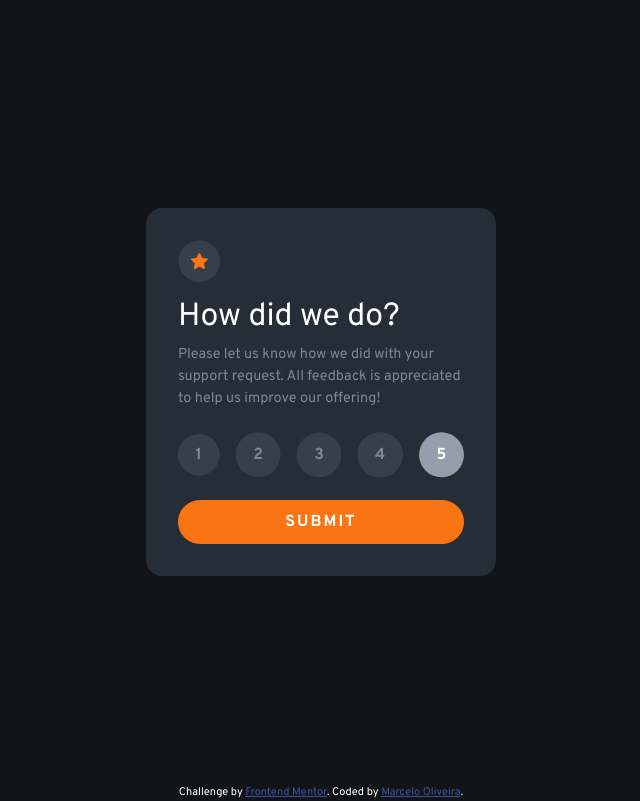
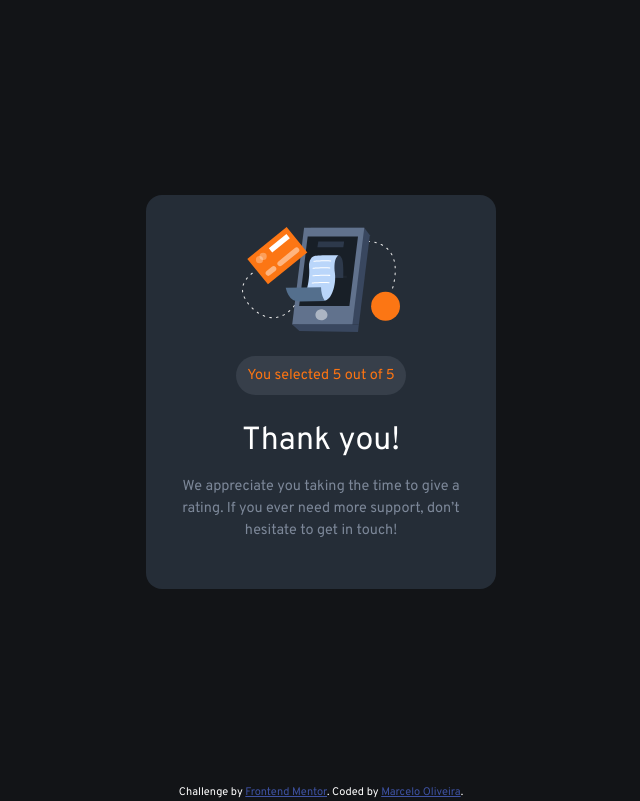
Before and after one commit to heiderick13/interactive-rating-component, a plain HTML site: page index.html in a window 1280 px wide. Both pictures are taken after a click on the button "SUBMIT". Shown: the whole page, without its empty margins (319-959 px from the left). Drawn offline with nearby package versions, Linux system fonts and the light colour scheme.

Commit message:
scripts ok

```diff
--- a/index.html
+++ b/index.html
@@ -36,16 +36,11 @@
           is appreciated to help us improve our offering!
         </p>
         <div id="ratings">
-          <!-- <span id="rating1">1</span>
-          <span id="rating2">2</span>
-          <span id="rating3">3</span>
-          <span id="rating4">4</span>
-          <span id="rating5">5</span> -->
           <input type="radio" name="ratings" id="um" value="1" />
           <label for="um">1</label>
           <input type="radio" name="ratings" id="dois" value="2" />
           <label for="dois">2</label>
-          <input type="radio" name="ratings" id="tres" value="6" />
+          <input type="radio" name="ratings" id="tres" value="3" />
           <label for="tres">3</label>
           <input type="radio" name="ratings" id="quatro" value="4" />
           <label for="quatro">4</label>
--- a/src/main.js
+++ b/src/main.js
@@ -0,0 +1,34 @@
+const radioBtns = document.querySelectorAll("input[name='ratings']");
+
+const submitRating = document
+  .querySelector("#btn")
+  .addEventListener("click", () => {
+    checkRadioBtns();
+    let ratingValue = findSelected();
+    updateScreen();
+    printRating(ratingValue);
+  });
+
+function findSelected() {
+  let selected = document.querySelector("input[name='ratings']:checked");
+  return selected.value;
+}
+
+function checkRadioBtns() {
+  radioBtns.forEach((radioBtn) => {
+    radioBtn.addEventListener("change", findSelected);
+  });
+}
+
+function updateScreen() {
+  const ratingState = document.querySelector("#rating-state");
+  const thankYouState = document.querySelector("#thank-you-state");
+
+  ratingState.classList.add("hide");
+  thankYouState.classList.remove("hide");
+}
+
+function printRating(ratingValue) {
+  const selectedRating = document.querySelector("#selected-rating");
+  selectedRating.textContent += ` ${ratingValue} out of 5`;
+}
```
